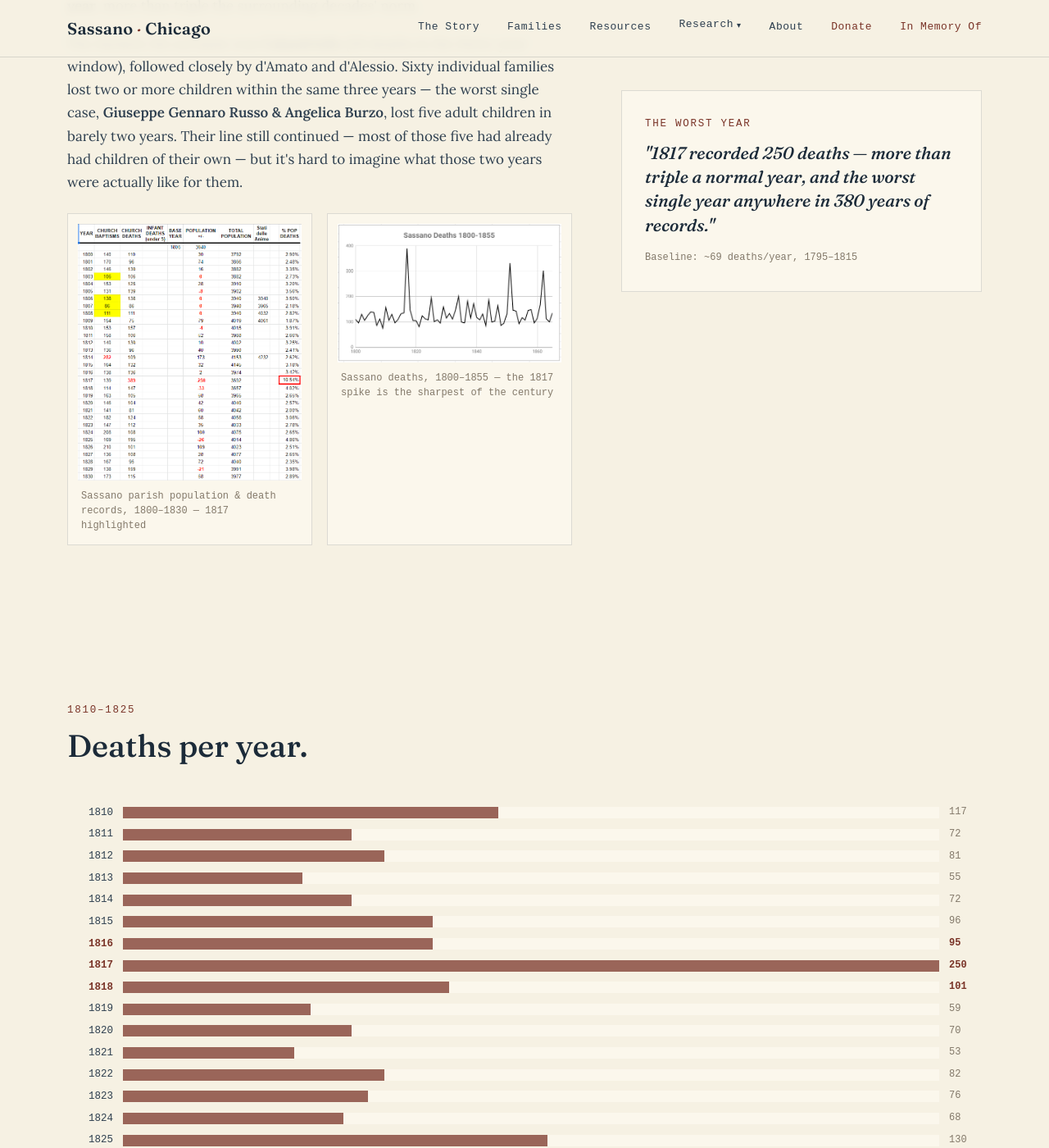
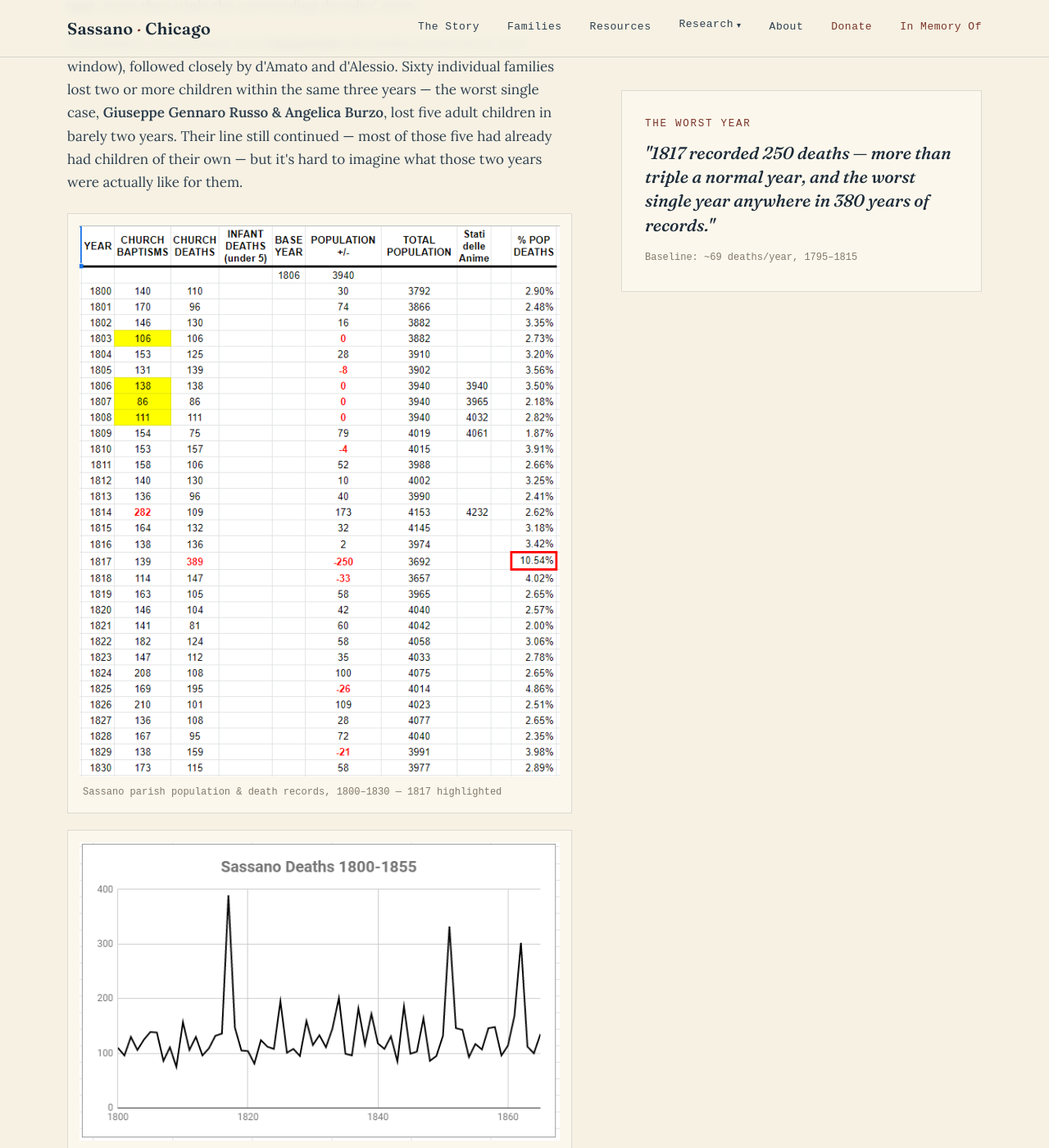
Before and after one commit to johncavallone/sassanochicago, a Jekyll site: the page built from records.html, in a window 1280 px wide and 1400 px high, scrolled down 6031 px. Shown: the whole window at 82% size. Built offline with Jekyll 4.4.1, drawn with Linux system fonts in a browser that asks for light colours; some web fonts are replaced.

Commit message:
Add files via upload

```diff
--- a/assets/style.css
+++ b/assets/style.css
@@ -421,8 +421,8 @@
   .yr-count{font-family:'Spectral Mono',monospace; font-size:12px; color:var(--stone);}
 
   /* ===== SOURCE IMAGE (records page primary sources) ===== */
-  .source-images{display:grid; grid-template-columns:repeat(auto-fit, minmax(260px,1fr)); gap:18px; margin:24px 0 8px;}
-  .source-img{background:var(--card); border:1px solid var(--stone-line); padding:12px;}
+  .source-images{display:flex; flex-direction:column; gap:20px; margin:24px 0 8px;}
+  .source-img{background:var(--card); border:1px solid var(--stone-line); padding:14px;}
   .source-img img{width:100%; height:auto; display:block; background:#fff;}
   .source-img figcaption{
     padding:10px 4px 2px; font-family:'Spectral Mono',monospace; font-size:12px; color:var(--stone); line-height:1.5;
```
